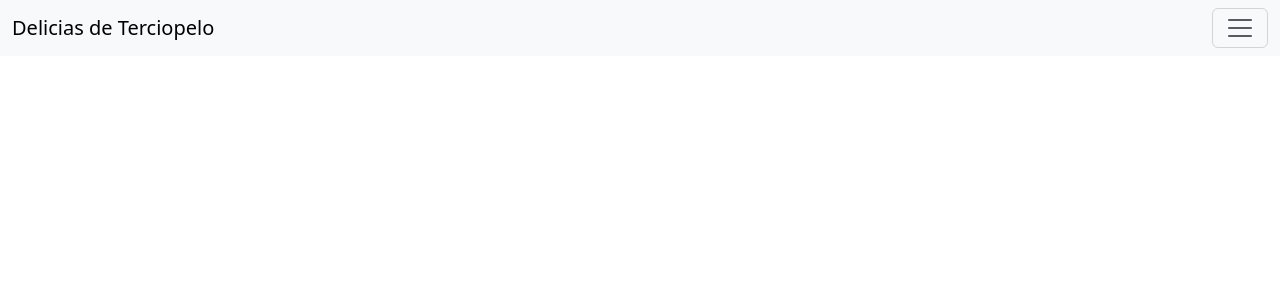
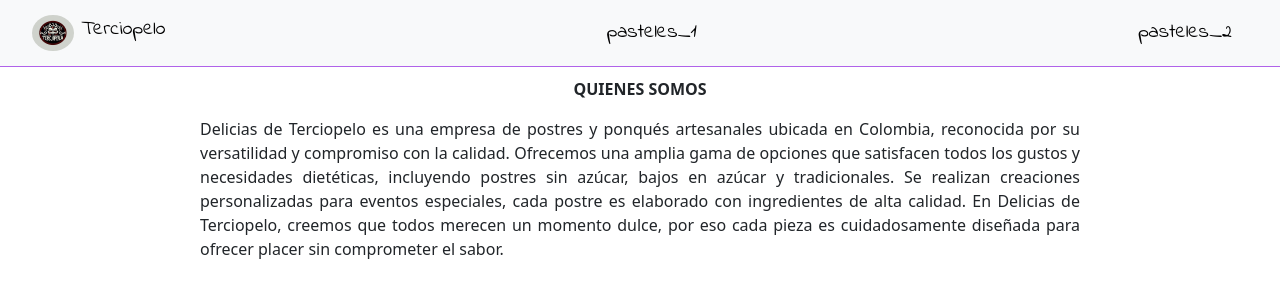
Before and after one commit to AndresMosquera9005/delicias_de_terciopelo, an Angular app in the folder terciopelo/: page / in a window 1280 px wide. Shown: the top 300 px of the page. Built offline with nearby package versions, Linux system fonts and the light colour scheme.

Commit message:
icono nuevo, se creo quienes somos, y se modifico

```diff
--- a/terciopelo/src/app/app.component.html
+++ b/terciopelo/src/app/app.component.html
@@ -1,3 +1 @@
-
-
 <router-outlet />
--- a/terciopelo/src/app/app.routes.ts
+++ b/terciopelo/src/app/app.routes.ts
@@ -1,9 +1,13 @@
 import { Routes } from '@angular/router';
 import { HeaderComponent } from './components/header/header.component';
+import { BodyComponent } from './components/body/body.component';
 
 export const routes: Routes = [
     {
-        path:'', component: HeaderComponent
+        path:'', component: BodyComponent
+    },
+    {
+        path:'body', component: BodyComponent
     },
     {
         path: 'headers', component: HeaderComponent
--- a/terciopelo/src/app/components/body/body.component.html
+++ b/terciopelo/src/app/components/body/body.component.html
@@ -1 +1,2 @@
-<p>body works!</p>
+<app-header></app-header>
+<app-quienes-somos></app-quienes-somos>
--- a/terciopelo/src/app/components/body/body.component.ts
+++ b/terciopelo/src/app/components/body/body.component.ts
@@ -1,9 +1,11 @@
 import { Component } from '@angular/core';
+import { HeaderComponent } from "../header/header.component";
+import { QuienesSomosComponent } from "../quienes-somos/quienes-somos.component";
 
 @Component({
   selector: 'app-body',
   standalone: true,
-  imports: [],
+  imports: [HeaderComponent, QuienesSomosComponent],
   templateUrl: './body.component.html',
   styleUrl: './body.component.css'
 })
--- a/terciopelo/src/app/components/header/header.component.css
+++ b/terciopelo/src/app/components/header/header.component.css
@@ -0,0 +1,37 @@
+:host {
+    --color-texto-header: #000;
+    --color-borde-header: #b062e9;
+    --color-hover: #b062e9;
+    --color-texto:#400505;
+}
+
+.navbar {
+    /* background-color: red; */
+    padding: 10px 20px;
+    border-bottom: 1px solid var(--color-borde-header);
+}
+
+.navbar-brand {
+    color: var(--color-texto-header);
+    text-decoration: none;
+}
+
+.navbar-brand:hover {
+    color: var(--color-hover);
+}
+
+.navbar-brand img {
+    border-radius: 50%;
+}
+
+a{
+    /* font-family: "Permanent Marker", cursive; */
+    font-family: "Indie Flower", cursive;
+    font-weight: 400;
+}
+
+@media (max-width: 768px) {
+    .navbar-brand {
+        display: block;
+    }
+}
--- a/terciopelo/src/app/components/header/header.component.html
+++ b/terciopelo/src/app/components/header/header.component.html
@@ -1,39 +1,14 @@
-<nav class="navbar bg-body-tertiary fixed-top">
+<nav class="navbar navbar-light bg-light">
     <div class="container-fluid">
-        <a class="navbar-brand" href="#">Delicias de Terciopelo</a>
-        <button class="navbar-toggler" type="button" data-bs-toggle="offcanvas" data-bs-target="#offcanvasNavbar" aria-controls="offcanvasNavbar" aria-label="Toggle navigation">
-            <span class="navbar-toggler-icon"></span>
-        </button>
-        <div class="offcanvas offcanvas-end" tabindex="-1" id="offcanvasNavbar" aria-labelledby="offcanvasNavbarLabel">
-            <div class="offcanvas-header">
-                <h5 class="offcanvas-title" id="offcanvasNavbarLabel">Delicias de Terciopelo</h5>
-                <button type="button" class="btn-close" data-bs-dismiss="offcanvas" aria-label="Close"></button>
-            </div>
-            <div class="offcanvas-body">
-                <ul class="navbar-nav justify-content-end flex-grow-1 pe-3">
-                    <li class="nav-item">
-                        <a class="nav-link active" aria-current="page" href="#">Inicio</a>
-                    </li>
-                    <li class="nav-item">
-                        <a class="nav-link" href="#">Contactos</a>
-                    </li>
-                    <li class="nav-item dropdown">
-                        <a class="nav-link dropdown-toggle" href="#" role="button" data-bs-toggle="dropdown" aria-expanded="false">
-                            Totas
-                        </a>
-                        <ul class="dropdown-menu">
-                            <li><a class="dropdown-item" href="#">Tortas</a></li>
-                            <li><a class="dropdown-item" href="#">Tortas saludables</a></li>
-                            <li><a class="dropdown-item" href="#"></a></li>
-                            <!-- <li><hr class="dropdown-divider"></li> -->
-                        </ul>
-                    </li>
-                </ul>
-                <form class="d-flex mt-3" role="search">
-                    <input class="form-control me-2" type="search" placeholder="Search" aria-label="Search">
-                    <button class="btn btn-outline-success" type="submit">Search</button>
-                </form>
-            </div>
-        </div>
+        <a class="navbar-brand" href="#">
+            <img src="/img/iconos/icono_deciliasterciopelo.png" alt="" width="42" height="36" class="d-inline-block align-text-top">
+                Terciopelo
+        </a>
+        <a class="navbar-brand">
+            pasteles_1
+        </a>
+        <a class="navbar-brand">
+            pasteles_2
+        </a>
     </div>
 </nav>
--- /dev/null
+++ b/terciopelo/src/app/components/quienes-somos/quienes-somos.component.css
@@ -0,0 +1,11 @@
+#p_quinesSomos{
+    text-align: center;
+    margin-top: 10px;
+    font-weight: 400;
+}
+
+#descripcion {
+    margin: 10px 200px 50px 200px;
+    font-weight: 400;
+    text-align: justify;
+}
--- /dev/null
+++ b/terciopelo/src/app/components/quienes-somos/quienes-somos.component.html
@@ -0,0 +1,8 @@
+<p id="p_quinesSomos"><b>QUIENES SOMOS</b></p>
+<p id="descripcion">
+    Delicias de Terciopelo es una empresa de postres y ponqués artesanales ubicada en Colombia, reconocida por su versatilidad y
+    compromiso con la calidad. Ofrecemos una amplia gama de opciones que satisfacen todos los gustos y necesidades dietéticas,
+    incluyendo postres sin azúcar, bajos en azúcar y tradicionales. Se realizan creaciones personalizadas para eventos especiales, cada
+    postre es elaborado con ingredientes de alta calidad. En Delicias de Terciopelo, creemos que todos merecen un momento dulce, por eso cada pieza es cuidadosamente diseñada para ofrecer placer sin comprometer el
+    sabor.
+</p>
--- a/terciopelo/src/index.html
+++ b/terciopelo/src/index.html
@@ -6,7 +6,15 @@
   <base href="/">
   <meta name="viewport" content="width=device-width, initial-scale=1">
   <link rel="icon" type="image/x-icon" href="favicon.ico">
-  <link href="https://cdn.jsdelivr.net/npm/bootstrap@5.3.3/dist/css/bootstrap.min.css" rel="stylesheet" integrity="sha384-QWTKZyjpPEjISv5WaRU9OFeRpok6YctnYmDr5pNlyT2bRjXh0JMhjY6hW+ALEwIH" crossorigin="anonymous">
+  <link href="https://cdn.jsdelivr.net/npm/bootstrap@5.0.2/dist/css/bootstrap.min.css" rel="stylesheet" integrity="sha384-EVSTQN3/azprG1Anm3QDgpJLIm9Nao0Yz1ztcQTwFspd3yD65VohhpuuCOmLASjC" crossorigin="anonymous">
+
+  <link rel="preconnect" href="https://fonts.googleapis.com">
+  <link rel="preconnect" href="https://fonts.gstatic.com" crossorigin>
+
+  <link rel="preconnect" href="https://fonts.googleapis.com">
+  <link rel="preconnect" href="https://fonts.gstatic.com" crossorigin>
+  <link href="https://fonts.googleapis.com/css2?family=Indie+Flower&family=Permanent+Marker&display=swap" rel="stylesheet">
+  <link href="https://fonts.googleapis.com/css2?family=Permanent+Marker&display=swap" rel="stylesheet">
 </head>
 <body>
   <app-root></app-root>
```
Also changed, not shown: terciopelo/src/app/components/quienes-somos/quienes-somos.component.ts (added, +12 -0 lines), terciopelo/public/img/iconos/icono_deciliasterciopelo.png (added), 1 other file (tests, documents, lock files or other folders).
